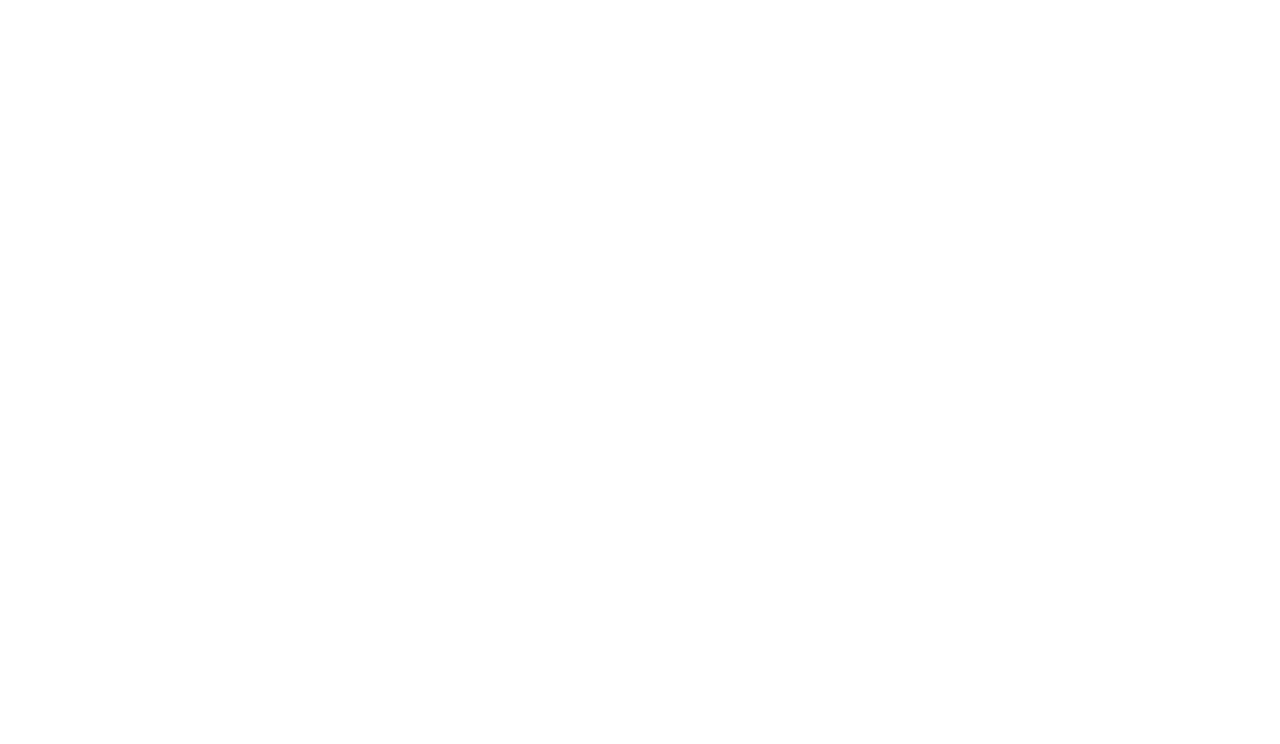
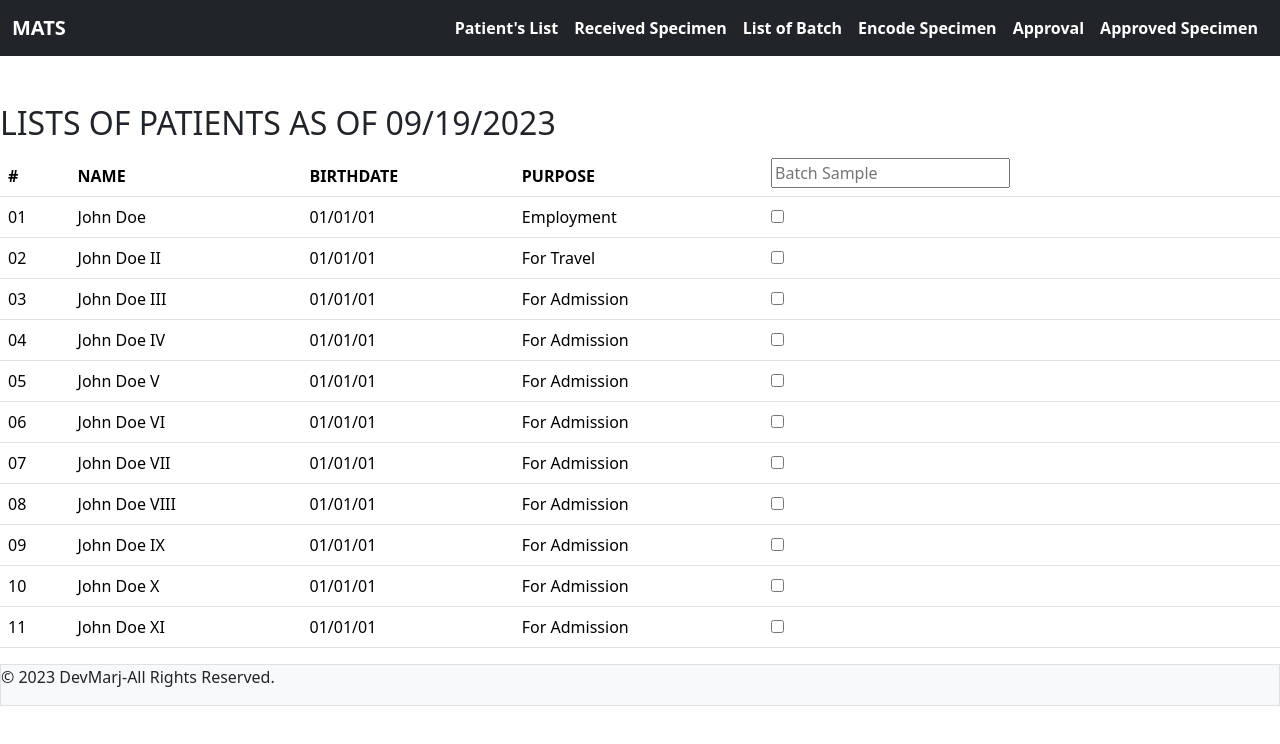
Before and after one commit to devmarj/Project-1, a plain HTML site: page batch.html in a window 1280 px wide. Drawn offline with nearby package versions, Linux system fonts and the light colour scheme.

Commit message:
Finalizing

```diff
--- a/batch.html
+++ b/batch.html
@@ -0,0 +1,160 @@
+<!DOCTYPE html>
+<html lang="en">
+<head>
+    <meta charset="UTF-8">
+    <meta name="viewport" content="width=device-width, initial-scale=1.0">
+    <title>First Project</title>
+    <link href="https://cdn.jsdelivr.net/npm/bootstrap@5.3.2/dist/css/bootstrap.min.css" rel="stylesheet" integrity="sha384-T3c6CoIi6uLrA9TneNEoa7RxnatzjcDSCmG1MXxSR1GAsXEV/Dwwykc2MPK8M2HN" crossorigin="anonymous">
+</head>
+<body>
+        <nav class="navbar navbar-expand-lg bg-dark">
+            <div class="container-fluid">
+              <a class="navbar-brand fw-bold text-white col-4" href="#">MATS</a>
+              <button class="navbar-toggler" type="button" data-bs-toggle="collapse" data-bs-target="#navbarNav" aria-controls="navbarNav" aria-expanded="false" aria-label="Toggle navigation">
+                <span class="navbar-toggler-icon bg-light"></span>
+              </button>
+              <div class="collapse navbar-collapse" id="navbarNav">
+                <ul class="navbar-nav">
+                  <li class="nav-item">
+                    <a class="nav-link active fw-bold text-white" aria-current="page" href="#">Patient's List</a>
+                  </li>
+                  <li class="nav-item">
+                    <a class="nav-link fw-bold text-white" href="#">Received Specimen</a>
+                  </li>
+                  <li class="nav-item">
+                    <a class="nav-link fw-bold text-white" href="#">List of Batch</a>
+                  </li>
+                  <li class="nav-item">
+                    <a class="nav-link fw-bold text-white" href="#">Encode Specimen</a>
+                  </li>
+                  <li class="nav-item">
+                    <a class="nav-link fw-bold text-white" href="#">Approval</a>
+                  </li>
+                  <li class="nav-item">
+                    <a class="nav-link fw-bold text-white" href="#">Approved Specimen</a>
+                  </li>
+                </ul>
+              </div>
+            </div>
+          </nav>
+          <br>
+          <br>
+          <h2>LISTS OF PATIENTS AS OF 09/19/2023</h2>
+          <table class="table align">
+            <thead>
+              <tr>
+                <th scope="col-">#</th>
+                <th scope="col">NAME</th>
+                <th scope="col">BIRTHDATE</th>
+                <th scope="col">PURPOSE</th>
+                <th scope="col"><input type="text" placeholder="Batch Sample" id="batch"></th>
+              </tr>
+            </thead>
+            <tbody>
+              <tr>
+                <td>01</td>
+                <td>John Doe </td>
+                <td>01/01/01</td>
+                <td>Employment</td>
+                <td>
+                  <input type="checkbox"id="bat">
+                </td>
+              </tr>
+              <tr>
+                <td>02</td>
+                <td>John Doe II</td>
+                <td>01/01/01</td>
+                <td>For Travel</td>
+                <td>
+                    <input type="checkbox"id="bat">
+                  </td>
+              </tr>
+              <tr>
+                <td>03</td>
+                <td >John Doe III</td>
+                <td>01/01/01</td>
+                <td>For Admission</td>
+                <td>
+                    <input type="checkbox"id="bat">
+                  </td>
+              </tr>
+              <tr>
+                <td>04</td>
+                <td >John Doe IV</td>
+                <td>01/01/01</td>
+                <td>For Admission</td>
+                <td>
+                    <input type="checkbox"id="bat">
+                  </td>
+              </tr>
+              <tr>
+                <td>05</td>
+                <td >John Doe V</td>
+                <td>01/01/01</td>
+                <td>For Admission</td>
+                <td>
+                    <input type="checkbox"id="bat">
+                  </td>
+              </tr>
+              <tr>
+                <td>06</td>
+                <td >John Doe VI</td>
+                <td>01/01/01</td>
+                <td>For Admission</td>
+                <td>
+                    <input type="checkbox"id="bat">
+                  </td>
+              </tr>
+              <tr>
+                <td>07</td>
+                <td >John Doe VII</td>
+                <td>01/01/01</td>
+                <td>For Admission</td>
+                <td>
+                    <input type="checkbox"id="bat">
+                  </td>
+              </tr>
+              <tr>
+                <td>08</td>
+                <td >John Doe VIII</td>
+                <td>01/01/01</td>
+                <td>For Admission</td>
+                <td>
+                    <input type="checkbox"id="bat">
+                  </td>
+              </tr>
+              <tr>
+                <td>09</td>
+                <td >John Doe IX</td>
+                <td>01/01/01</td>
+                <td>For Admission</td>
+                <td>
+                    <input type="checkbox"id="bat">
+                  </td>
+              </tr>
+                <td>10</td>
+                <td >John Doe X</td>
+                <td>01/01/01</td>
+                <td>For Admission</td>
+                <td>
+                    <input type="checkbox"id="bat">
+                  </td>
+              </tr>
+              <tr>
+                <td>11</td>
+                <td >John Doe XI</td>
+                <td>01/01/01</td>
+                <td>For Admission</td>
+                <td><input type="checkbox"id="bat">
+                      </td></td>
+              </tr>
+            </tbody>
+          </table>
+
+    <script src="https://cdn.jsdelivr.net/npm/bootstrap@5.3.2/dist/js/bootstrap.bundle.min.js" integrity="sha384-C6RzsynM9kWDrMNeT87bh95OGNyZPhcTNXj1NW7RuBCsyN/o0jlpcV8Qyq46cDfL" crossorigin="anonymous"></script>
+    <footer>
+      <div class="bg-light border border-1 d-none d-sm-block">
+        <p>&#169;  2023 DevMarj-All Rights Reserved.</p>
+      </div>
+  </body>
+</html>
```
Also changed, not shown: home.html (added, +75 -0 lines), index.html (+27 -51 lines).
